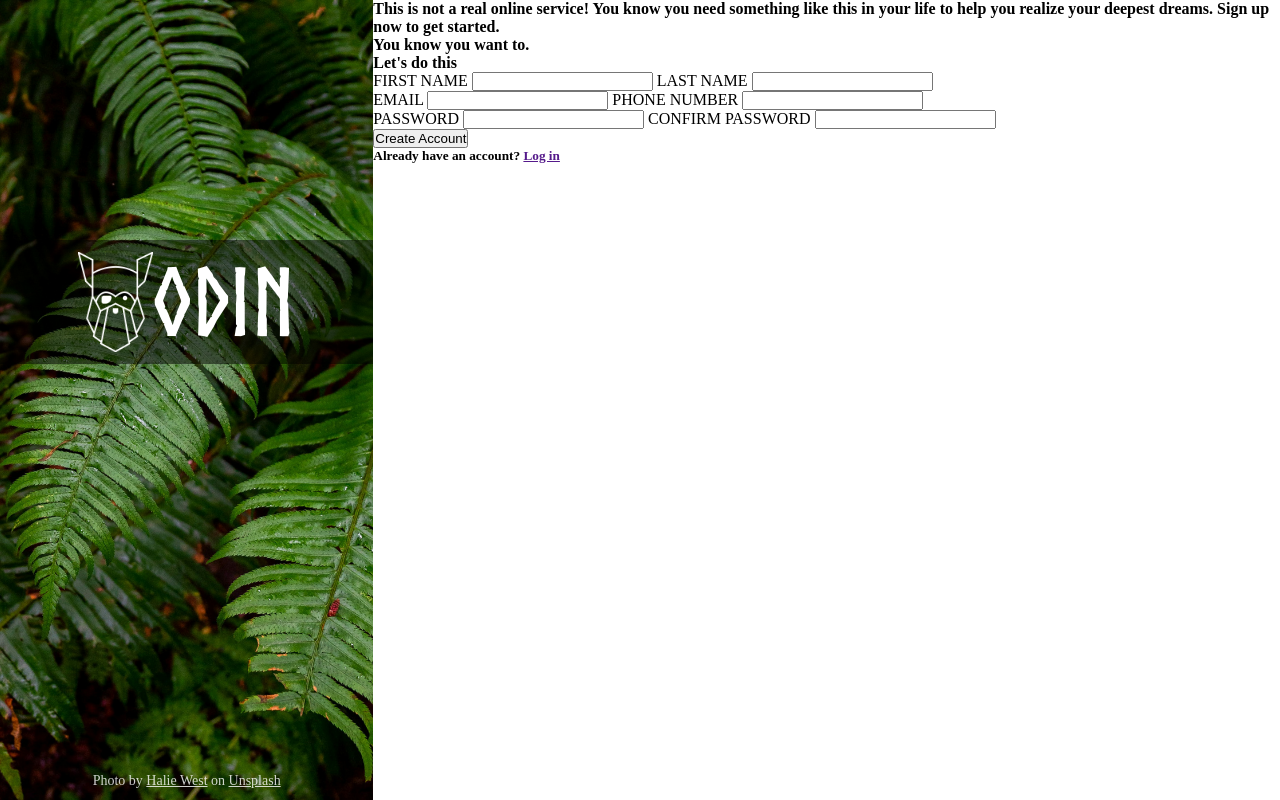
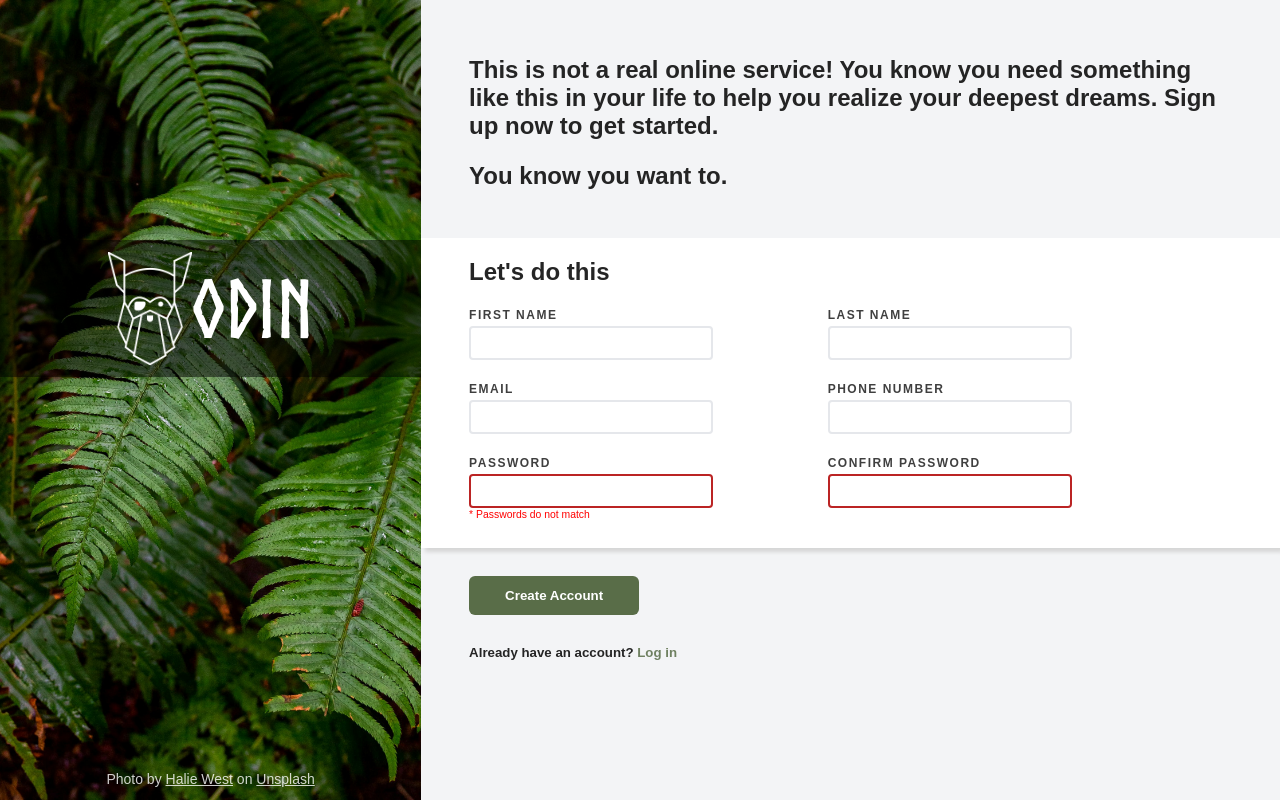
Before and after one commit to HaTruong05/sign-up-form, a plain HTML site: page index.html in a window 1280 px wide. Drawn offline with Linux system fonts and the light colour scheme.

Commit message:
Add styling form form portion.

```diff
--- a/index.html
+++ b/index.html
@@ -25,27 +25,43 @@
             You know you want to.
         </h4>
         <form action="" method="get">
-            <div class="user_info"></div>
+            <div class="info">
                 <h4>Let's do this</h4>
                 <div class="name">
+                    <div>
                         <label for="first_name">First Name</label>
                         <input type="text" name="first_name" id="first_name">
+                    </div>
+                    <div>
                         <label for="last_name">Last Name</label>
                         <input type="text" name="last_name" id="last_name">
                     </div>
+                </div>
                 <div class="contact">
+                    <div>
                         <label for="email">Email</label>
                         <input type="email" name="email" id="email">
+                    </div>
+                    <div>
                         <label for="tel_number">Phone Number</label>
                         <input type="tel" name="tel_number" id="tel_number">
                     </div>
+                </div>
                 <div class="auth">
+                    <div>
                         <label for="password">Password</label>
-                <input type="password" name="password" id="password">
+                        <input type="password" name="password" id="password" required>
+                        <span></span>
+                    </div>
+                    <div>
                         <label for="confimation">Confirm Password</label>
-                <input type="password" name="confimation" id="confimation">
+                        <input type="password" name="confimation" id="confimation" required>
                     </div>
+                </div>
+            </div>
+            <div>
                 <button type="submit">Create Account</button>
+            </div>
         </form>
         <h5>Already have an account? <a href="">Log in</a></h5>
     </div>
--- a/styles.css
+++ b/styles.css
@@ -7,10 +7,12 @@
     margin: 0;
     padding: 0;
     box-sizing: border-box;
+    font-family: sans-serif;
 }
 
 body{
     min-height: 100vh;
+    max-height: 100vh;
 }
 
 img{
@@ -19,14 +21,14 @@ img{
     max-height: 100%;
 }
 
-body, .logo, .background {
+body, .logo, .background, .info div {
     display: flex;
 }
 
 .background {
     background: no-repeat center / cover url(assets/halie-west-25xggax4bSA-unsplash.jpg);
     position: relative;
-    width: 33%;
+    width: 70%;
     align-items: flex-end;
     justify-content: center;
     color: white;
@@ -39,9 +41,12 @@ body, .logo, .background {
     align-items: center;
     background: rgb(0 0 0 / 0.5);
     width: 100%;
+    padding: 12px 0;
+}
+
+h3{
+    font-family: logo-font, sans-serif;
     font-size: 5rem;
-    padding: 12px 0;
-    font-family: logo-font, sans-serif;
 }
 
 .icon{
@@ -62,3 +67,96 @@ body, .logo, .background {
 label{
     text-transform: uppercase;
 }
+
+.form{
+    padding: 56px 0;
+    background-color: #F3F4F6;
+}
+
+h4{
+    font-size: 24px;
+}
+
+h4, h5, label{
+    opacity: 0.85;
+}
+
+label{
+    letter-spacing: 1.5px;
+    font-weight: bold;
+    font-size: 12px;
+    opacity: 75%;
+}
+
+.form > h4, h5, form > div{
+    padding: 0 48px;
+}
+
+.info{
+    background-color: white;
+    padding: 20px 48px 36px;
+    box-shadow: 4px 4px 4px #D6D6D6;
+}
+
+h4:first-child, .info > div:nth-child(2), .info > div:nth-child(3){
+    margin-bottom: 22px;
+}
+
+h4:nth-child(2){
+    margin-bottom: 48px;
+}
+
+.info > div > div {
+    flex-direction: column;
+    margin-right: 15%;
+    width: 32%;
+    gap: 4px;
+}
+
+input:invalid{
+    border-color: #BB2424;
+}
+
+input{
+    appearance: none;
+    border: 2px solid #E5E7EB;
+    border-radius: 4px;
+    padding: 6px;
+    font-size: 16px;
+}
+
+input:focus{
+    outline: none;
+    border-color: #6183E3;
+    box-shadow: 2px 2px 2px #D6D6D6;
+}
+
+form > div:last-child {
+    margin: 28px 0 30px;
+}
+
+button{
+    border: none;
+    border-radius: 6px;
+    font-weight: bold;
+    padding: 12px 36px;
+    background-color: #596D48;
+    color: white;
+}
+
+input + span {
+    position: relative;
+}
+
+input:required + span::after{
+    position: absolute;
+    top: -3px;
+    font-size: 0.65rem;
+    content: "* Passwords do not match";
+    color: red;
+}
+
+h5 a{
+    text-decoration: none;
+    color: #596D48;
+}
```
Lines whose indentation alone changed are shown as unchanged.
